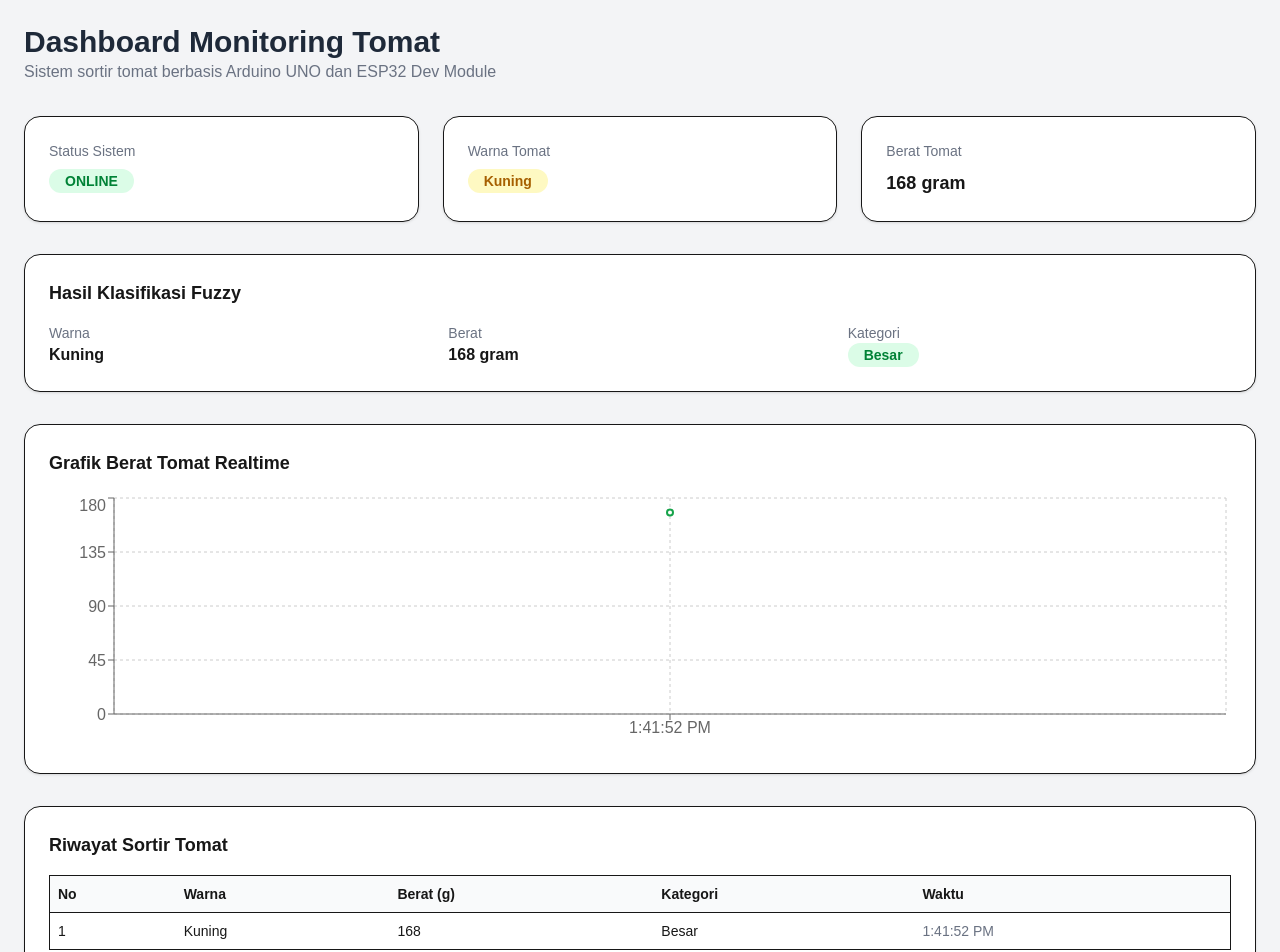
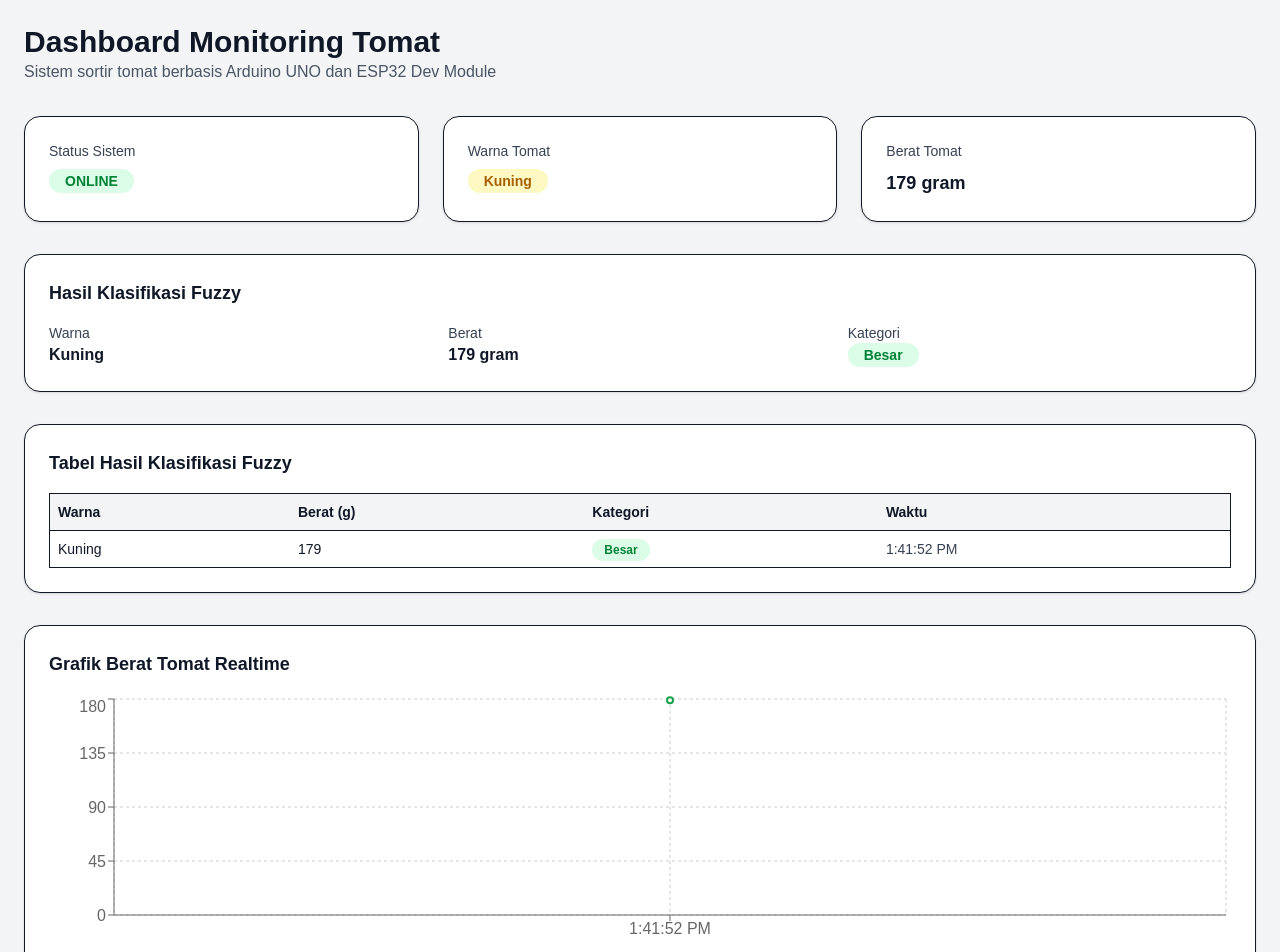
Before and after one commit to teknikelektro594-dev/dasboard-tomat, a Next.js app in the folder frontend/: page / in a window 1280 px wide. Shown: the top 952 px of the page. Built offline with nearby package versions, Linux system fonts and the light colour scheme.

Commit message:
feat: dummy realtime dashboard for online demo

```diff
--- a/frontend/app/page.tsx
+++ b/frontend/app/page.tsx
@@ -34,7 +34,7 @@ const warnaBadge = (warna: string) => {
     case "hijau":
       return "bg-green-100 text-green-700";
     default:
-      return "bg-gray-100 text-gray-700";
+      return "bg-gray-200 text-gray-800";
   }
 };
 
@@ -47,7 +47,7 @@ const kategoriBadge = (kategori: string) => {
     case "besar":
       return "bg-green-100 text-green-700";
     default:
-      return "bg-gray-100 text-gray-700";
+      return "bg-gray-200 text-gray-800";
   }
 };
 
@@ -57,24 +57,23 @@ export default function Home() {
   const [online, setOnline] = useState(false);
   const [riwayat, setRiwayat] = useState<RiwayatData[]>([]);
 
-  /* ================== DUMMY REALTIME ================== */
+  /* ================== DUMMY DATA REALTIME ================== */
   useEffect(() => {
     const interval = setInterval(() => {
-      const warnaList = ["Merah", "Kuning", "Hijau"];
-      const kategoriList = ["Kecil", "Sedang", "Besar"];
-
       const dummy: TomatData = {
         status: "ONLINE",
-        warna: warnaList[Math.floor(Math.random() * warnaList.length)],
-        berat: Math.floor(80 + Math.random() * 120),
-        kategori:
-          kategoriList[Math.floor(Math.random() * kategoriList.length)],
-        waktu: new Date().toISOString(),
+        warna: ["Merah", "Kuning", "Hijau"][
+          Math.floor(Math.random() * 3)
+        ],
+        berat: Math.floor(Math.random() * 80) + 120,
+        kategori: ["Kecil", "Sedang", "Besar"][
+          Math.floor(Math.random() * 3)
+        ],
+        waktu: new Date().toLocaleTimeString(),
       };
 
       setData(dummy);
       setOnline(true);
-
       setRiwayat((prev) =>
         [{ id: Date.now(), ...dummy }, ...prev].slice(0, 10)
       );
@@ -84,27 +83,28 @@ export default function Home() {
   }, []);
 
   if (!data) {
-    return <p className="p-6">Loading data...</p>;
+    return <p className="p-6 text-gray-900">Loading data...</p>;
   }
 
+  /* ================== DATA GRAFIK ================== */
   const grafikData = riwayat
     .slice()
     .reverse()
     .map((item) => ({
-      waktu: new Date(item.waktu).toLocaleTimeString(),
+      waktu: item.waktu,
       berat: item.berat,
     }));
 
   return (
-    <div className="min-h-screen bg-gray-100 p-6">
+    <div className="min-h-screen bg-gray-100 p-6 text-gray-900">
       <div className="max-w-7xl mx-auto space-y-8">
 
         {/* Header */}
         <div>
-          <h1 className="text-3xl font-bold text-gray-800">
+          <h1 className="text-3xl font-bold text-gray-900">
             Dashboard Monitoring Tomat
           </h1>
-          <p className="text-gray-500">
+          <p className="text-gray-700 md:text-gray-600">
             Sistem sortir tomat berbasis Arduino UNO dan ESP32 Dev Module
           </p>
         </div>
@@ -112,7 +112,7 @@ export default function Home() {
         {/* Card Ringkas */}
         <div className="grid grid-cols-1 md:grid-cols-3 gap-6">
           <div className="bg-white p-6 rounded-2xl shadow-sm border">
-            <p className="text-sm text-gray-500 mb-2">Status Sistem</p>
+            <p className="text-sm text-gray-700 mb-2">Status Sistem</p>
             <span
               className={`px-4 py-1 rounded-full text-sm font-semibold ${
                 online
@@ -125,7 +125,7 @@ export default function Home() {
           </div>
 
           <div className="bg-white p-6 rounded-2xl shadow-sm border">
-            <p className="text-sm text-gray-500 mb-2">Warna Tomat</p>
+            <p className="text-sm text-gray-700 mb-2">Warna Tomat</p>
             <span
               className={`px-4 py-1 rounded-full text-sm font-semibold ${warnaBadge(
                 data.warna
@@ -136,7 +136,7 @@ export default function Home() {
           </div>
 
           <div className="bg-white p-6 rounded-2xl shadow-sm border">
-            <p className="text-sm text-gray-500 mb-2">Berat Tomat</p>
+            <p className="text-sm text-gray-700 mb-2">Berat Tomat</p>
             <p className="text-lg font-semibold">{data.berat} gram</p>
           </div>
         </div>
@@ -149,17 +149,17 @@ export default function Home() {
 
           <div className="grid grid-cols-1 md:grid-cols-3 gap-4">
             <div>
-              <p className="text-sm text-gray-500">Warna</p>
+              <p className="text-sm text-gray-700">Warna</p>
               <p className="font-semibold">{data.warna}</p>
             </div>
 
             <div>
-              <p className="text-sm text-gray-500">Berat</p>
+              <p className="text-sm text-gray-700">Berat</p>
               <p className="font-semibold">{data.berat} gram</p>
             </div>
 
             <div>
-              <p className="text-sm text-gray-500">Kategori</p>
+              <p className="text-sm text-gray-700">Kategori</p>
               <span
                 className={`px-4 py-1 rounded-full text-sm font-semibold ${kategoriBadge(
                   data.kategori
@@ -169,6 +169,40 @@ export default function Home() {
               </span>
             </div>
           </div>
+        </div>
+
+        {/* TABEL HASIL KLASIFIKASI FUZZY */}
+        <div className="bg-white p-6 rounded-2xl shadow-sm border">
+          <h2 className="text-lg font-semibold mb-4">
+            Tabel Hasil Klasifikasi Fuzzy
+          </h2>
+
+          <table className="w-full text-sm border">
+            <thead className="bg-gray-100 border-b">
+              <tr>
+                <th className="p-2 text-left">Warna</th>
+                <th className="p-2 text-left">Berat (g)</th>
+                <th className="p-2 text-left">Kategori</th>
+                <th className="p-2 text-left">Waktu</th>
+              </tr>
+            </thead>
+            <tbody>
+              <tr className="border-b">
+                <td className="p-2">{data.warna}</td>
+                <td className="p-2">{data.berat}</td>
+                <td className="p-2">
+                  <span
+                    className={`px-3 py-1 rounded-full text-xs font-semibold ${kategoriBadge(
+                      data.kategori
+                    )}`}
+                  >
+                    {data.kategori}
+                  </span>
+                </td>
+                <td className="p-2 text-gray-700">{data.waktu}</td>
+              </tr>
+            </tbody>
+          </table>
         </div>
 
         {/* Grafik */}
@@ -195,38 +229,6 @@ export default function Home() {
           </div>
         </div>
 
-        {/* Riwayat */}
-        <div className="bg-white p-6 rounded-2xl shadow-sm border">
-          <h2 className="text-lg font-semibold mb-4">
-            Riwayat Sortir Tomat
-          </h2>
-
-          <table className="w-full text-sm text-left border">
-            <thead className="bg-gray-50 border-b">
-              <tr>
-                <th className="p-2">No</th>
-                <th className="p-2">Warna</th>
-                <th className="p-2">Berat (g)</th>
-                <th className="p-2">Kategori</th>
-                <th className="p-2">Waktu</th>
-              </tr>
-            </thead>
-            <tbody>
-              {riwayat.map((item, i) => (
-                <tr key={item.id} className="border-b">
-                  <td className="p-2">{i + 1}</td>
-                  <td className="p-2">{item.warna}</td>
-                  <td className="p-2">{item.berat}</td>
-                  <td className="p-2">{item.kategori}</td>
-                  <td className="p-2 text-gray-500">
-                    {new Date(item.waktu).toLocaleTimeString()}
-                  </td>
-                </tr>
-              ))}
-            </tbody>
-          </table>
-        </div>
-
       </div>
     </div>
   );
```
